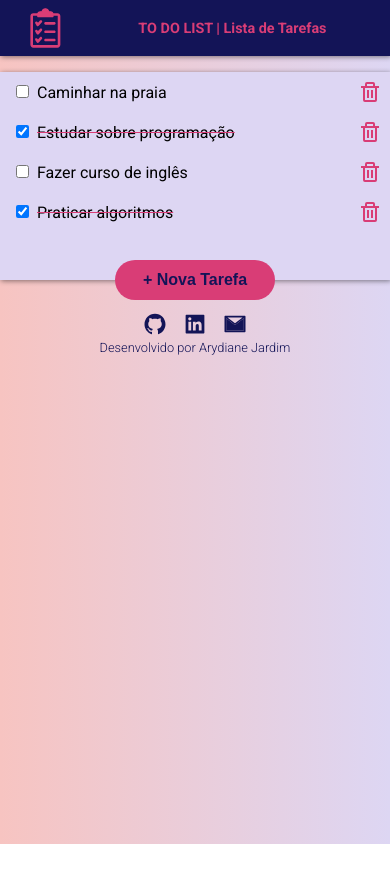
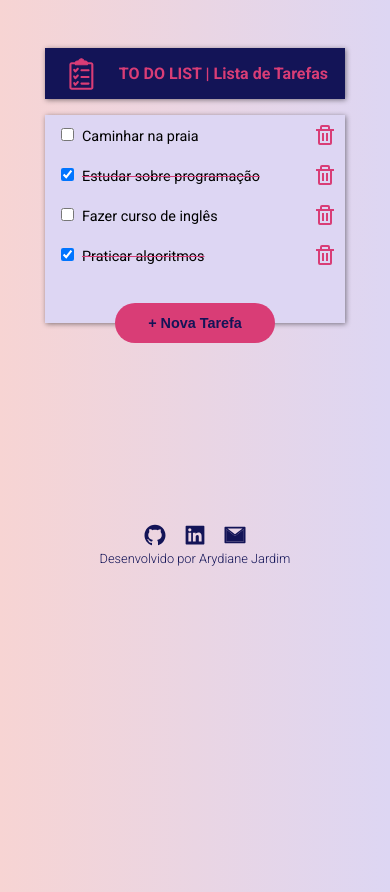
Before and after one commit to Arydiane/to-do-list, a React (Create React App) app: page / in a window 390 px wide. Before the commit the page ends 844 px from the top, so only its background shows below. Built offline with nearby package versions, Linux system fonts and the light colour scheme.

Commit message:
adiciona responsividade

```diff
--- a/src/components/ButtonDefault/ButtonDefault.module.css
+++ b/src/components/ButtonDefault/ButtonDefault.module.css
@@ -4,7 +4,7 @@
     border: none;
     color: var(--primary-color);
     font-weight: 700;
-    font-size: 1rem;
+    font-size: 0.9rem;
     height: 2.5rem;
     width: 10rem;
 
@@ -29,3 +29,11 @@
     width: 4rem;
     border-radius: 0px;
 }
+
+@media screen and (min-width: 768px) {
+
+    .buttonDefault {
+      font-size: 1rem;
+    }
+
+}
--- a/src/components/HeaderList/HeaderList.module.css
+++ b/src/components/HeaderList/HeaderList.module.css
@@ -12,14 +12,21 @@
 }
 
 .header__icon {
-    height: 2.5rem;
+    height: 2rem;
     flex: 1 1 20%;
 }
 
 .header__title {
-    font-size: 0.9rem;
+    font-size: 1rem;
     padding: 0.5rem 0;
     display: inline;
     flex: 2 1 80%;
     text-align: center;
 }
+
+@media screen and (min-width: 768px) {
+
+    .header__title {
+        font-size: 1.2rem;
+    }
+}
--- a/src/components/List/List.module.css
+++ b/src/components/List/List.module.css
@@ -5,6 +5,7 @@
     min-height: 10rem;
     text-align: center;
     position: relative;
+    transition: all 0.1s;
 }
 
 .list {
@@ -18,9 +19,9 @@
 }
 
 .viewForm__active {
-    display: block;
+    visibility: visible;
 }
 
 .viewForm__inactive {
-    display: none;
+    visibility: hidden;
 }
--- a/src/components/NewTask/NewTask.module.css
+++ b/src/components/NewTask/NewTask.module.css
@@ -9,7 +9,7 @@
 .form__label {
     display: block;
     margin-bottom: 0.5rem;
-    font-size: 1rem;
+    font-size: 0.9rem;
 }
 
 .form__input {
@@ -19,3 +19,11 @@
     outline-color: var(--primary-color);
     padding-left: 0.5rem;
 }
+
+@media screen and (min-width: 768px) {
+
+    .form__label {
+      font-size: 1rem;
+    }
+
+}
--- a/src/components/Task/Task.module.css
+++ b/src/components/Task/Task.module.css
@@ -20,7 +20,7 @@ input[type="checkbox"] {
 }
 
 label {
-    font-size: 1rem;
+    font-size: 0.9rem;
     padding-left: 0.5rem;
 }
 
@@ -29,3 +29,11 @@ label {
     transform: scale(120%);
     cursor: pointer;
 }
+
+@media screen and (min-width: 768px) {
+
+    label {
+      font-size: 1rem;
+    }
+
+}
--- a/src/index.css
+++ b/src/index.css
@@ -3,7 +3,7 @@
   --secondary-color: #d93d76;
   --tertiary-color: #592055;
   /* --bg-color-1:#FAACA8; */
-  --bg-color-1:#f7c4c1;
+  --bg-color-1:#f7d4d3;
   --bg-color-2: #DDD6F3;
 }
 
@@ -18,13 +18,31 @@ body {
   background: linear-gradient(to right, var(--bg-color-1) 0%, var(--bg-color-2) 100%);
   background-attachment: fixed;
   font-family: 'Roboto', sans-serif;
+  font-weight: 400;
   height: 100vh;
 }
 
-main {
+.App {
   height: 100vh;
   width: 70%;
   min-width: 300px;
-  max-width: 600px;
+
   margin: 3rem auto;
 }
+
+@media screen and (min-width: 768px) {
+
+  .App {
+    max-width: 600px;
+  }
+
+}
+
+
+@media screen and (min-width: 1440px) {
+
+  html {
+    font-size: 1.2rem;
+  }
+
+}
```
